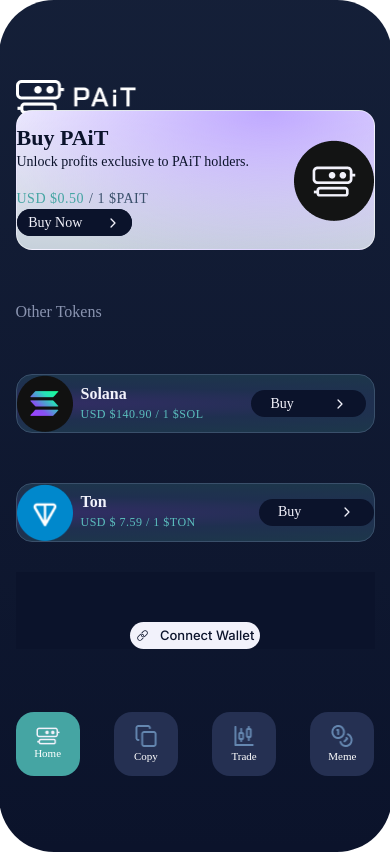
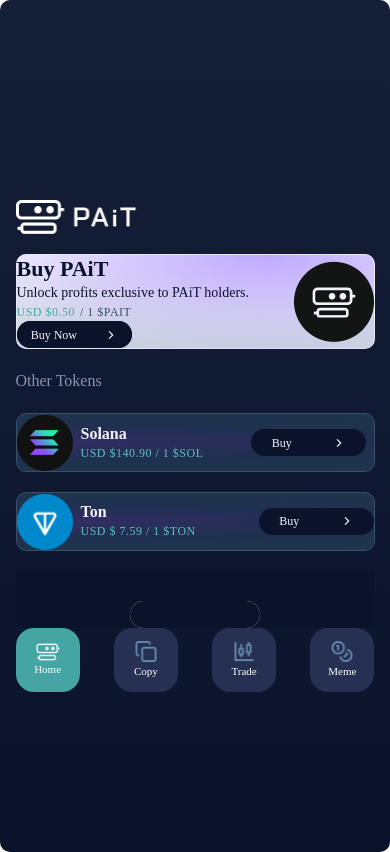
Before and after one commit to MorrisMacharia/PAiT, a Next.js app: page /Home in a window 390 px wide. Built offline with nearby package versions, Linux system fonts and the light colour scheme.

Commit message:
Routing 1

```diff
--- a/src/app/CreateNewWallet/page.css
+++ b/src/app/CreateNewWallet/page.css
@@ -160,8 +160,14 @@
   gap: var(--sds-size-space-400);
   flex: 1 0 0;
   align-self: stretch;
+  text-decoration: none;
+}
+.action3{
+  text-decoration: none;
+  align-self: stretch;
 }
 .saved1 {
+  width: 242px;
   color: white;
   display: flex;
   padding-bottom: 30px;
--- a/src/app/Home/home.css
+++ b/src/app/Home/home.css
@@ -1,23 +1,29 @@
-body{
+body {
+  width: 100%;
   display: flex;
   justify-content: center;
   align-items: center;
   align-content: center;
 }
 
-.home1{
+.home1 {
   display: flex;
   width: 393px;
-height: 852px;
-padding: var(--sds-size-space-0);
+  /* height: 852px; */
+  /* padding: var(--sds-size-space-0); */
   flex-direction: column;
   justify-content: center;
   align-items: center;
   gap: var(--sds-size-space-0);
   border-radius: 55px;
-background: linear-gradient(180deg, rgba(58, 80, 107, 0.20) 0%, rgba(58, 80, 107, 0.00) 100%), var(--Background, #0B132B);
+  background: linear-gradient(
+      180deg,
+      rgba(58, 80, 107, 0.2) 0%,
+      rgba(58, 80, 107, 0) 100%
+    ),
+    var(--Background, #0b132b);
 }
-.screen{
+.screen {
   display: flex;
   width: 393px;
   height: 852px;
@@ -137,7 +143,7 @@
   line-height: var(--Label-Large-Line-Height, 20px);
   letter-spacing: var(--Label-Medium-Tracking, 0.5px);
 }
-.usd1{
+.usd1 {
   color: #45a5a3;
 }
 .btn1 {
@@ -155,7 +161,7 @@
   align-content: center;
   border: none;
   border-radius: var(--Corner-Full, 1000px);
-  background: var(--Background, #0B132B);
+  background: var(--Background, #0b132b);
   display: flex;
   height: 27px;
   width: 115px;
@@ -182,7 +188,7 @@
   font-weight: 500;
   line-height: var(--Title-Medium-Line-Height, 24px); /* 150% */
 }
-.solana{
+.solana {
   display: flex;
   padding: var(--sds-size-space-400);
   align-items: center;
@@ -190,11 +196,18 @@
   /* gap: var(--sds-size-space-400); */
   align-self: stretch;
   border-radius: var(--Corner-Large, 16px);
-border: 1px solid var(--Border, #3A506B);
-background: radial-gradient(347.42% 100% at 0% 50%, rgba(146, 75, 250, 0.20) 0%, rgba(67, 176, 254, 0.08) 29%, rgba(27, 251, 156, 0.09) 63.5%, rgba(27, 251, 156, 0.00) 100%), var(--Background-Secondary, #1C2541);
+  border: 1px solid var(--Border, #3a506b);
+  background: radial-gradient(
+      347.42% 100% at 0% 50%,
+      rgba(146, 75, 250, 0.2) 0%,
+      rgba(67, 176, 254, 0.08) 29%,
+      rgba(27, 251, 156, 0.09) 63.5%,
+      rgba(27, 251, 156, 0) 100%
+    ),
+    var(--Background-Secondary, #1c2541);
   backdrop-filter: blur(5.199999809265137px);
 }
-.currencysolana{
+.currencysolana {
   display: flex;
   padding: var(--sds-size-space-0);
   flex-direction: column;
@@ -203,17 +216,17 @@
   gap: var(--sds-size-space-0);
   flex: 1 0 0;
 }
-.sol{
-  color: var(--Text, #F2F2FB);
+.sol {
+  color: var(--Text, #f2f2fb);
   font-family: Poppins;
   font-size: var(--Title-Medium-Size, 16px);
   font-style: normal;
   font-weight: 600;
   line-height: 20px; /* 125% */
-color: #F2F2FB;
+  color: #f2f2fb;
 }
-.usdsol{
-  color: var(--Verdigris, #5BC0BE);
+.usdsol {
+  color: var(--Verdigris, #5bc0be);
   text-align: right;
   font-family: Poppins;
   font-size: var(--Label-Medium-Size, 12px);
@@ -221,9 +234,8 @@
   font-weight: 500;
   line-height: 20px; /* 166.667% */
   letter-spacing: var(--Label-Medium-Tracking, 0.5px);
-
 }
-.toncoin{
+.toncoin {
   display: flex;
   padding: var(--sds-size-space-400);
   align-items: center;
@@ -231,11 +243,18 @@
   /* gap: var(--sds-size-space-400); */
   align-self: stretch;
   border-radius: var(--Corner-Large, 16px);
-  border: 1px solid var(--Border, #3A506B);
-  background: radial-gradient(347.42% 100% at 0% 50%, rgba(146, 75, 250, 0.20) 0%, rgba(67, 176, 254, 0.08) 29%, rgba(27, 251, 156, 0.09) 63.5%, rgba(27, 251, 156, 0.00) 100%), var(--Background-Secondary, #1C2541);
+  border: 1px solid var(--Border, #3a506b);
+  background: radial-gradient(
+      347.42% 100% at 0% 50%,
+      rgba(146, 75, 250, 0.2) 0%,
+      rgba(67, 176, 254, 0.08) 29%,
+      rgba(27, 251, 156, 0.09) 63.5%,
+      rgba(27, 251, 156, 0) 100%
+    ),
+    var(--Background-Secondary, #1c2541);
   backdrop-filter: blur(5.199999809265137px);
 }
-.currencytoncoin{
+.currencytoncoin {
   display: flex;
   padding: var(--sds-size-space-0);
   flex-direction: column;
@@ -244,17 +263,17 @@
   gap: var(--sds-size-space-0);
   flex: 1 0 0;
 }
-.ton{
-  color: var(--Text, #F2F2FB);
+.ton {
+  color: var(--Text, #f2f2fb);
   font-family: Poppins;
   font-size: var(--Title-Medium-Size, 16px);
   font-style: normal;
   font-weight: 600;
   line-height: 20px; /* 125% */
-color: #F2F2FB;
+  color: #f2f2fb;
 }
-.usdton{
-  color: var(--Verdigris, #5BC0BE);
+.usdton {
+  color: var(--Verdigris, #5bc0be);
   text-align: right;
   font-family: Poppins;
   font-size: var(--Label-Medium-Size, 12px);
@@ -262,9 +281,8 @@
   font-weight: 500;
   line-height: 20px; /* 166.667% */
   letter-spacing: var(--Label-Medium-Tracking, 0.5px);
-
 }
-.connectwallet{
+.connectwallet {
   display: flex;
   padding-top: 50px;
   flex-direction: column;
@@ -273,24 +291,27 @@
   gap: 10px;
   /* flex: 1 0 0; */
   align-self: stretch;
-  color: #F2F2FB;
-  background: #0B132B;
+  color: #f2f2fb;
+  background: #0b132b;
 }
-.walletarea{
+.walletarea {
   display: flex;
   justify-content: center;
   align-items: center;
   gap: var(--sds-size-space-100);
   border-radius: var(--Corner-Full, 1000px);
-background: var(--Text, #F2F2FB);
+  background: var(--Text, #f2f2fb);
 }
-.btn2{
+.btn1 {
+  text-decoration: none;
+}
+.btn2 {
   justify-content: space-around;
   align-items: center;
   width: 130px;
   height: 27px;
   display: flex;
-  color: var(--Background, #0B132B);
+  color: var(--Background, #0b132b);
   text-align: center;
   font-family: Inter;
   font-size: 13px;
@@ -300,3 +321,103 @@
   border: none;
   border-radius: var(--Corner-Full, 1000px);
 }
+@media screen and (max-width: 768px) {
+  body {
+    width: 100%;
+    margin: 0;
+    display: flex;
+    justify-content: center;
+    align-items: center;
+    align-content: center;
+  }
+
+  .home1,
+  .screen {
+    width: 100%;
+    height: 852px;
+    padding: var(--sds-size-space-0);
+    flex-direction: column;
+    justify-content: center;
+    align-items: center;
+    gap: var(--sds-size-space-0);
+    border-radius: 10px;
+  }
+
+  .main {
+    height: auto;
+    gap: 20px;
+  }
+
+  .frame1220,
+  .cryptopurchase,
+  .pait,
+  .currencyname,
+  .frame1222,
+  .buypait,
+  .unlock,
+  .frame1223,
+  .usd,
+  .btn1,
+  .smallbutton,
+  .frame1224,
+  .other,
+  .solana,
+  .currencysolana,
+  .sol,
+  .usdsol,
+  .toncoin,
+  .currencytoncoin,
+  .ton,
+  .usdton,
+  .connectwallet,
+  .walletarea,
+  .btn2 {
+    padding: var(--sds-size-space-0);
+  }
+
+  .frame1220 {
+    height: auto;
+    padding-top: 40px;
+  }
+
+  .cryptopurchase {
+    gap: 20px;
+  }
+
+  .pait,
+  .toncoin,
+  .solana {
+    height: auto;
+    border-radius: 10px;
+  }
+
+  .frame1223 {
+    height: auto;
+    gap: var(--sds-size-space-100);
+  }
+
+  .usd,
+  .usd1,
+  .usdsol,
+  .usdton {
+    font-size: 12px;
+    line-height: 18px;
+  }
+
+  .btn1,
+  .btn2,
+  .smallbutton {
+    border-radius: 20px;
+    font-size: 12px;
+  }
+
+  .connectwallet {
+    padding-top: 30px;
+    gap: 5px;
+  }
+
+  .walletarea {
+    padding: var(--sds-size-space-50);
+    border-radius: 20px;
+  }
+}
--- a/src/app/Home/page.js
+++ b/src/app/Home/page.js
@@ -4,12 +4,14 @@
 import { IoIosLink } from "react-icons/io";
 import "./home.css";
 import Dock from "../components/Dock/dock";
+import Link from "next/link";
 
 const Home = () => {
   return (
     <div className="home1">
       <div className="screen">
         <div className="main">
+          <Link href="/Home">
             <div className="frame1220">
               <Image
                 src="/Clip.png"
@@ -18,6 +20,7 @@
                 height={33.825}
               />
             </div>
+          </Link>
           <div className="cryptopurchase">
             <div className="pait">
               <div className="currencyname">
@@ -30,11 +33,8 @@
                 </div>
                 <div className="frame1223">
                   <div className="usd">
-                      <div className="usd1">
-                      USD $0.50
+                    <div className="usd1">USD $0.50</div>/ 1 $PAIT
                   </div>
-
-                       / 1 $PAIT</div>
 
                   <div className="btn1">
                     <button className="smallbutton">
@@ -83,12 +83,14 @@
           </div>
           <div className="connectwallet">
             <div className="walletarea">
+              <Link className="btn1" href="/Connectwallet">
                 <button className="btn2">
                   <div>
                     <IoIosLink />
                   </div>
                   <div>Connect Wallet</div>
                 </button>
+              </Link>
             </div>
           </div>
         </div>
--- a/src/app/components/Splash/splash.js
+++ b/src/app/components/Splash/splash.js
@@ -1,5 +1,6 @@
 import React from "react";
 import "../Splash/splash.css";
+import Link from "next/link";
 import Image from "next/image";
 
 export const Splash = () => {
@@ -8,6 +9,7 @@
       <div className="iphone">
         <div className="white">
           <div className="clipgrp">
+            <Link href="/Home">
               <div className="group">
                 <Image
                   src="/Group.png"
@@ -16,6 +18,7 @@
                   height={71.63}
                 />
               </div>
+            </Link>
           </div>
         </div>
       </div>
```
Also changed, not shown: src/app/Connectwallet/page.css (+10 -2 lines), src/app/Connectwallet/page.js (+21 -2 lines), src/app/CreateNewWallet/page.js (+79 -31 lines), src/app/Newwallet/page.css (+19 -0 lines), src/app/Newwallet/page.js (+32 -10 lines), src/app/Verify/page.js (+11 -0 lines), src/app/VerifyPhrases/page.js (+10 -7 lines). Lines whose indentation alone changed are shown as unchanged.
